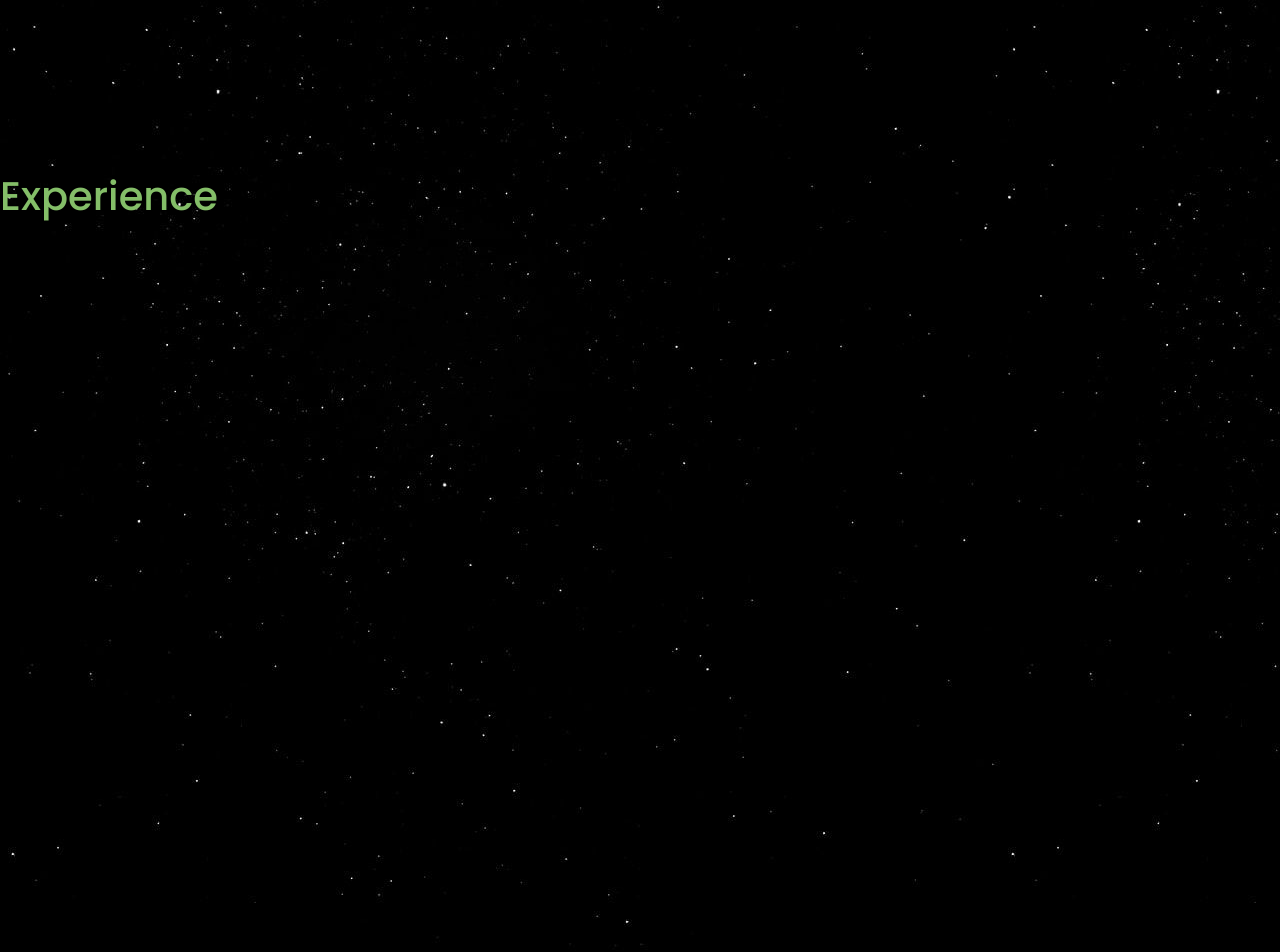
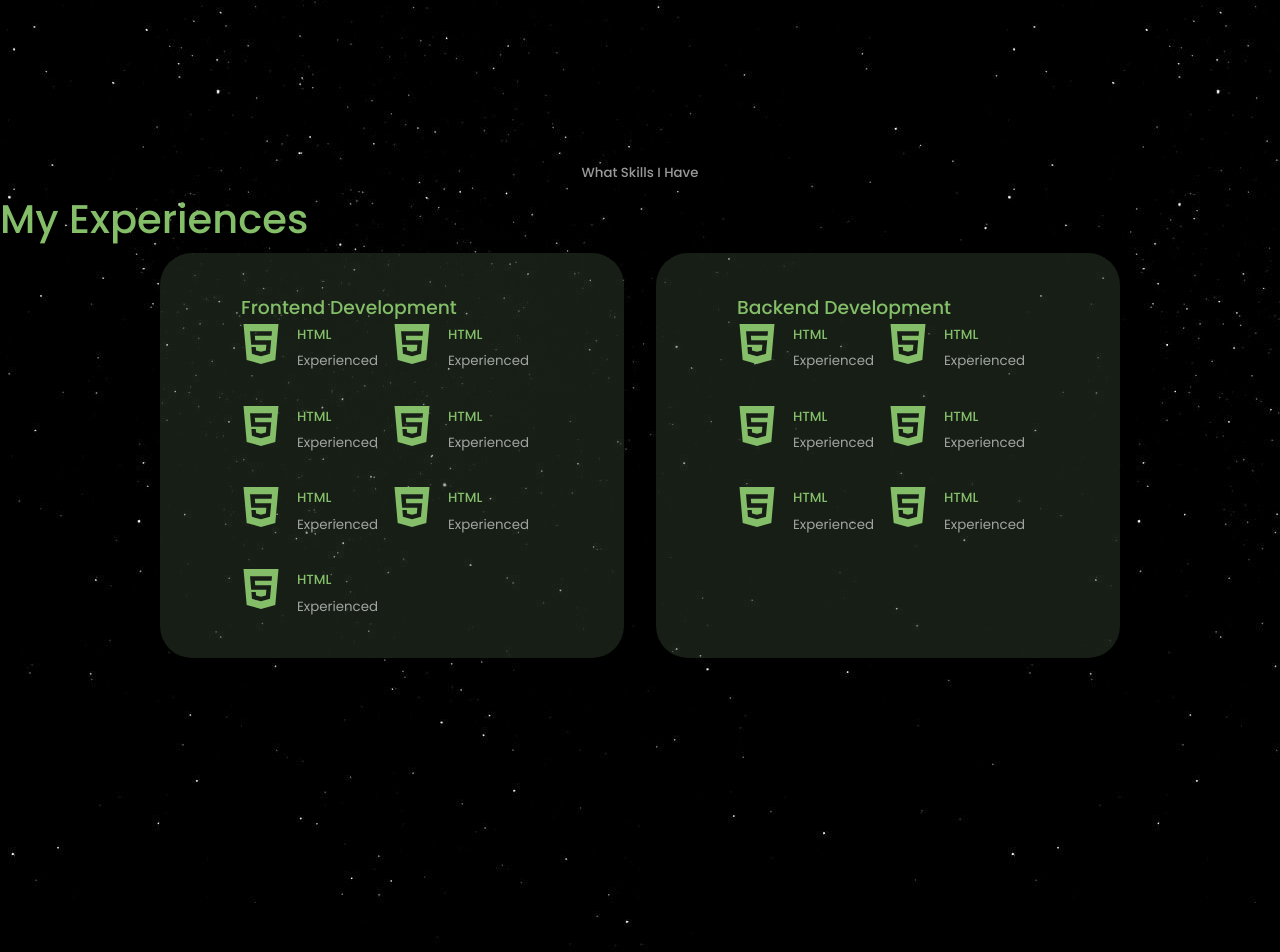
Before and after one commit to safin777/safinportfolio, a React (Create React App) app: page / in a window 1280 px wide. Shown: the part 1694-2646 px from the top of the page. Built offline with nearby package versions, Linux system fonts and the light colour scheme; a web font is replaced by a local one.

Commit message:
experience componenet design 60% done

```diff
--- a/src/components/experience/Experience.jsx
+++ b/src/components/experience/Experience.jsx
@@ -1,12 +1,159 @@
-import React from 'react'
-import './experience.css'
+import React from "react";
+import "./experience.css";
+
+import { SiHtml5 } from "react-icons/si";
 
 const Experience = () => {
-  return (
-    <section id='experience'>
-      <h1>Experience</h1>
-    </section>
-  )
-}
+    return (
+        <section id="experience">
+            <h5>What Skills I Have</h5>
+            <h1>My Experiences</h1>
 
-export default Experience
+            <div className="container experience__container">
+                <div className="experience__frontend">
+                    <h3>Frontend Development</h3>
+                    <div className="experience__content">
+                        <article className="experience__details">
+                        <SiHtml5 className="experience__icon" />
+                            <div>
+                                <h5>HTML</h5>
+                                <small className="text-light">
+                                    Experienced
+                                </small>
+                            </div>
+                        </article>
+
+                        <article className="experience__details">
+                        <SiHtml5 className="experience__icon" />
+                            <div>
+                                <h5>HTML</h5>
+                                <small className="text-light">
+                                    Experienced
+                                </small>
+                            </div>
+                        </article>
+
+                        <article className="experience__details">
+                        <SiHtml5 className="experience__icon" />
+                            <div>
+                                <h5>HTML</h5>
+                                <small className="text-light">
+                                    Experienced
+                                </small>
+                            </div>
+                        </article>
+
+                        <article className="experience__details">
+                        <SiHtml5 className="experience__icon" />
+                            <div>
+                                <h5>HTML</h5>
+                                <small className="text-light">
+                                    Experienced
+                                </small>
+                            </div>
+                        </article>
+
+                        <article className="experience__details">
+                        <SiHtml5 className="experience__icon" />
+                            <div>
+                                <h5>HTML</h5>
+                                <small className="text-light">
+                                    Experienced
+                                </small>
+                            </div>
+                        </article>
+
+                        <article className="experience__details">
+                        <SiHtml5 className="experience__icon" />
+                            <div>
+                                <h5>HTML</h5>
+                                <small className="text-light">
+                                    Experienced
+                                </small>
+                            </div>
+                        </article>
+
+                        <article className="experience__details">
+                        <SiHtml5 className="experience__icon" />
+                            <div>
+                                <h5>HTML</h5>
+                                <small className="text-light">
+                                    Experienced
+                                </small>
+                            </div>
+                        </article>
+                    </div>
+                </div>
+
+                {/* End of frontEnd */}
+
+                <div className="experience__backend">
+                    <h3>Backend Development</h3>
+                    <div className="experience__content">
+                        <article className="experience__details">
+                        <SiHtml5 className="experience__icon" />
+                            <div>
+                                <h5>HTML</h5>
+                                <small className="text-light">
+                                    Experienced
+                                </small>
+                            </div>
+                        </article>
+
+                        <article className="experience__details">
+                        <SiHtml5 className="experience__icon" />
+                            <div>
+                                <h5>HTML</h5>
+                                <small className="text-light">
+                                    Experienced
+                                </small>
+                            </div>
+                        </article>
+
+                        <article className="experience__details">
+                        <SiHtml5 className="experience__icon" />
+                            <div>
+                                <h5>HTML</h5>
+                                <small className="text-light">
+                                    Experienced
+                                </small>
+                            </div>
+                        </article>
+
+                        <article className="experience__details">
+                        <SiHtml5 className="experience__icon" />
+                            <div>
+                                <h5>HTML</h5>
+                                <small className="text-light">
+                                    Experienced
+                                </small>
+                            </div>
+                        </article>
+
+                        <article className="experience__details">
+                        <SiHtml5 className="experience__icon" />
+                            <div>
+                                <h5>HTML</h5>
+                                <small className="text-light">
+                                    Experienced
+                                </small>
+                            </div>
+                        </article>
+
+                        <article className="experience__details">
+                            <SiHtml5 className="experience__icon" />
+                            <div>
+                                <h5>HTML</h5>
+                                <small className="text-light">
+                                    Experienced
+                                </small>
+                            </div>
+                        </article>
+                    </div>
+                </div>
+            </div>
+        </section>
+    );
+};
+
+export default Experience;
--- a/src/components/experience/experience.css
+++ b/src/components/experience/experience.css
@@ -0,0 +1,37 @@
+.experience__container{
+  display: grid;
+  grid-template-columns: 1fr 1fr;
+  gap : 2rem;
+
+}
+
+.experience__container > div {
+  background: rgba(54, 74, 54, 0.407);
+  padding:2.4rem 5rem ;
+  border-radius: 2rem;
+  border:1px solid transparent;
+  transition: var(--transition);
+
+}
+
+.experience__container > div:hover {
+  background:transparent;
+  border:1px solid rgba(52, 245, 9, 0.803);
+  cursor:default;
+
+}
+
+.experience__content{
+  display: grid;
+  grid-template-columns: 1fr 1fr ;
+  row-gap : 2rem;
+}
+
+.experience__details{
+  display:flex;
+  gap: 1rem;
+}
+
+.experience__icon{
+  font-size: 2.5rem;
+}
```
